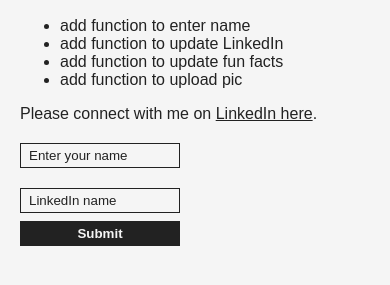
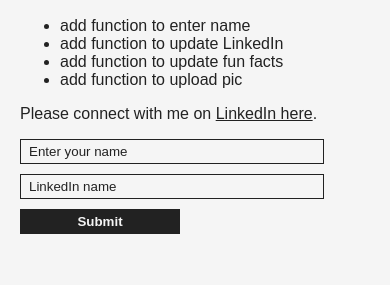
Before and after one commit to vishalicious213/profile-generator, a plain HTML site: page index.html in a window 390 px wide. Shown: the part 547-832 px from the top of the page. Drawn offline with Linux system fonts and the light colour scheme; a web font is replaced by a local one.

Commit message:
adjusted media query width

```diff
--- a/index.css
+++ b/index.css
@@ -44,8 +44,9 @@ a {
 
 input {
     display: block;
-    margin: 20px 0 0;
-    width: 160px;
+    margin: 10px 0;
+    /* width: 160px; */
+    width: 19rem;
     box-sizing: border-box;
     padding: 4px 8px;
     border-width: 1px;
@@ -94,7 +95,7 @@ select {
     width: 6.5rem;
 }
 
-@media only screen and (min-width: 610px) {
+@media only screen and (min-width: 625px) {
     #controls {
         max-width: 800px;
     }
```
